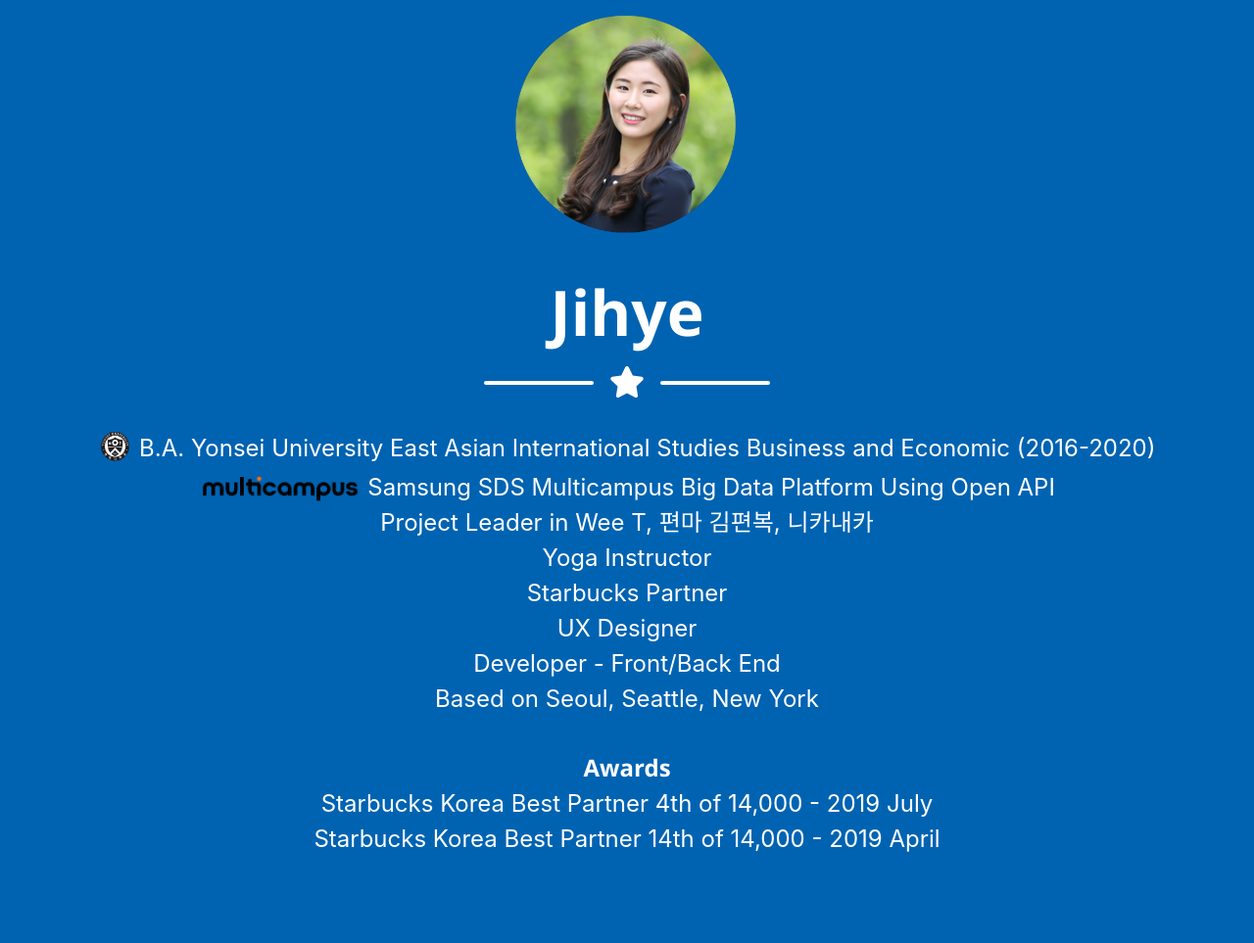
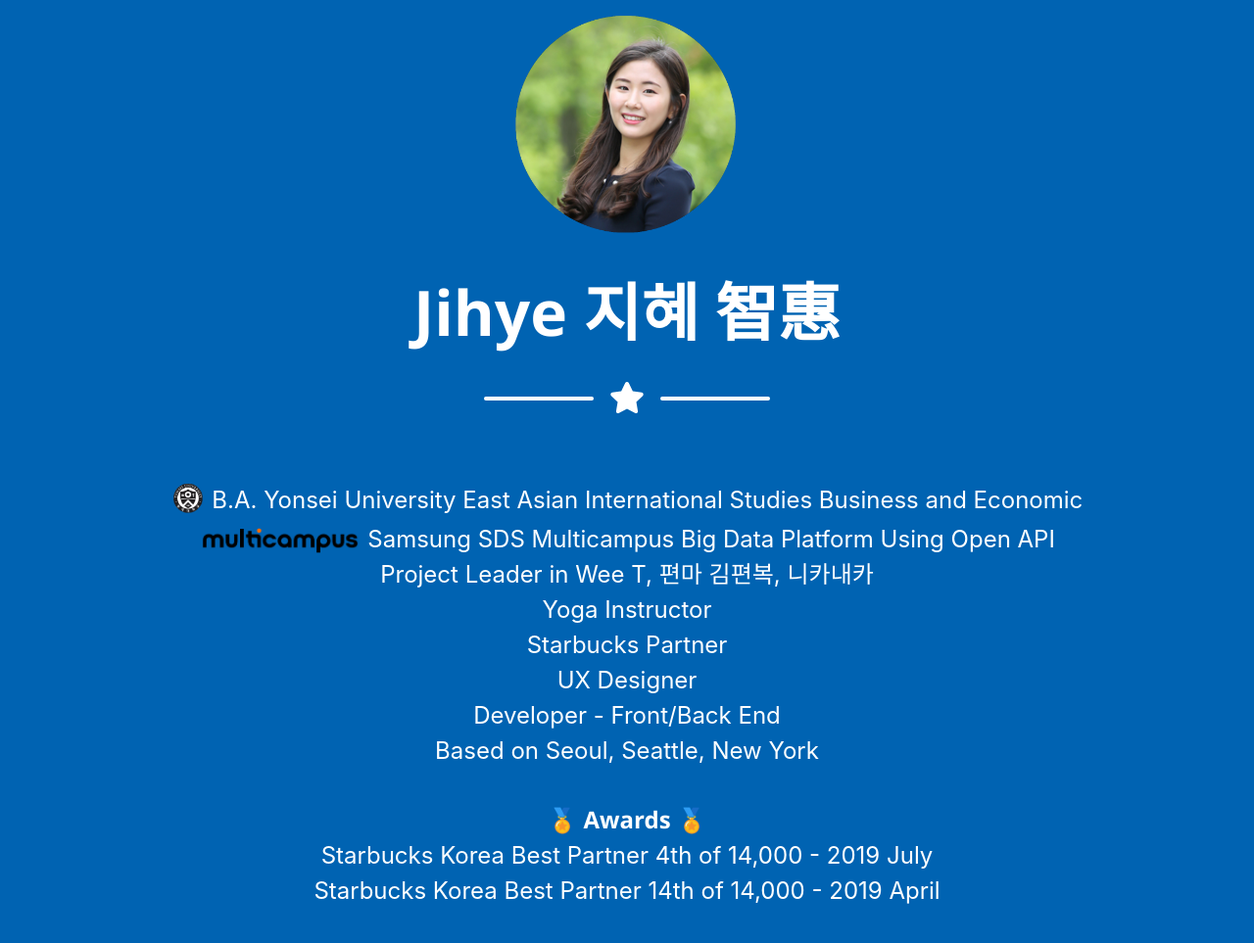
Before and after one commit to JihyeHaley/JihyeHaley.github.io, a plain HTML site: page index.html in a window 1280 px wide. Shown: the part 197-1160 px from the top of the page at 98% size. Drawn offline with nearby package versions, Linux system fonts and the light colour scheme; a web font is replaced by a local one.

Commit message:
edit index.html

```diff
--- a/index.html
+++ b/index.html
@@ -37,7 +37,7 @@
                 <!--<img class="masthead-avatar mb-5" src="assets/img/mainimg.png" alt="">-->
                 <img class="masthead-avatar mb-5" src="assets/img/jihye.png" alt="">
                 <!-- Masthead Heading-->
-                <h1 class="masthead-heading mb-0">Jihye</h1>
+                <h1 class="masthead-heading mb-3">Jihye 지혜 智惠</h1>
                 <!-- Icon Divider-->
                 <div class="divider-custom divider-light">
                     <div class="divider-custom-line"></div>
@@ -45,7 +45,8 @@
                     <div class="divider-custom-line"></div>
                 </div>
                 <!-- Masthead Subheading-->
-                <p class="pre-wrap masthead-subheading font-weight-normal mb-0"><img src="assets/img/yonsei1.png" class ="img-height-14"></img> B.A. Yonsei University East Asian International Studies Business and Economic (2016-2020)
+                <p class="pre-wrap masthead-subheading font-weight-normal mb-0"><a class="font-weight-bold mb-4"><!--🌈 About 💎--></a>
+<img src="assets/img/yonsei1.png" class ="img-height-14"></img> B.A. Yonsei University East Asian International Studies Business and Economic
 <img src="assets/img/multicampus.png" class ="img-height-11"></img> Samsung SDS Multicampus Big Data Platform Using Open API
 Project Leader in Wee T, 편마 김편복, 니카내카
 Yoga Instructor
@@ -54,7 +55,7 @@
 Developer - Front/Back End
 Based on Seoul, Seattle, New York</p>
 <hr>
-<p class="pre-wrap masthead-subheading font-weight-normal mb-0"><a class="font-weight-bold">Awards</a>
+<p class="pre-wrap masthead-subheading font-weight-normal mb-0"><a class="font-weight-bold mb-4 mt-5">🏅 Awards 🏅</a>
 Starbucks Korea Best Partner 4th of 14,000 - 2019 July
 Starbucks Korea Best Partner 14th of 14,000 - 2019 April</p>
             </div>
@@ -573,12 +574,12 @@
                 <!-- About Section Heading-->
                 <div class="text-center">
                     <h2 class="page-section-heading text-secondary mb-4 d-block">ABOUT JIHYE OH</h2>
-                    <h3 class="page-section-heading-third text-secondary third-background mb-0 d-inline-block">  🎹 Take Action for Whatever I Plan 💎  </h3>
+                    <h3 class="page-section-heading-third text-secondary third-background mb-4 d-inline-block">  🎹 Take Action for Whatever I Plan 💎  </h3>
                 </div>
                 <!-- Icon Divider-->
                 <div class ="text-center">
                     <br>
-                    <img src="assets/img/mainimg.png" style="width:200px" alt="Experience"/>
+                    <img src="assets/img/mainimg.png" style="width:200px" class = "mb-4" alt="Experience"/>
                     <br><br>
                 </div>
 
```
Also changed, not shown: 1 other file.
